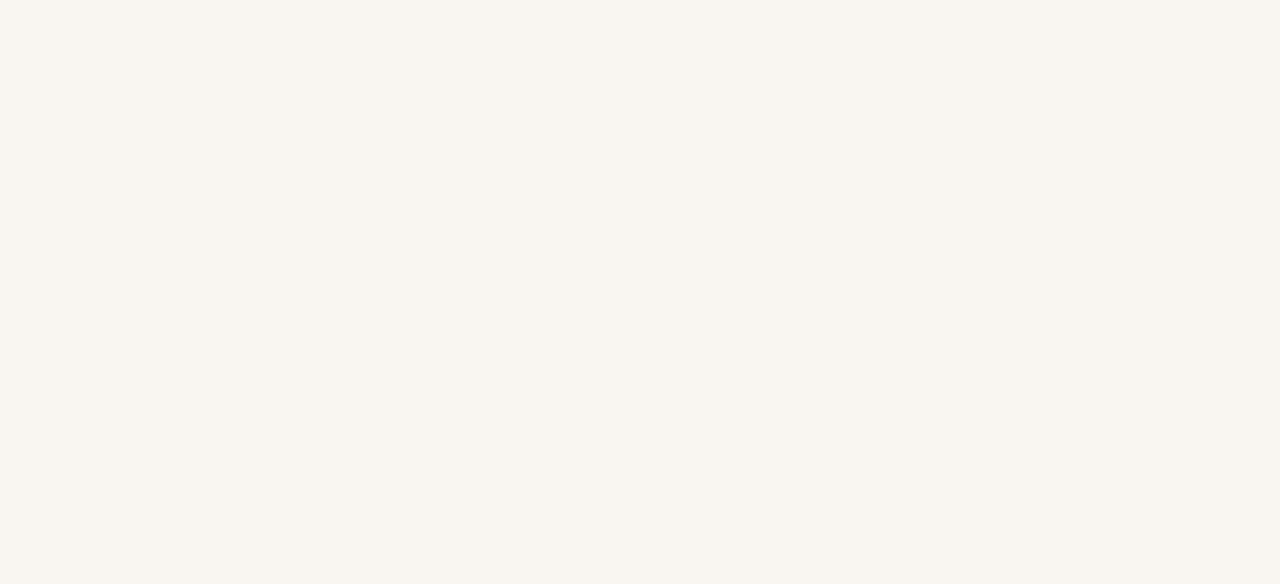
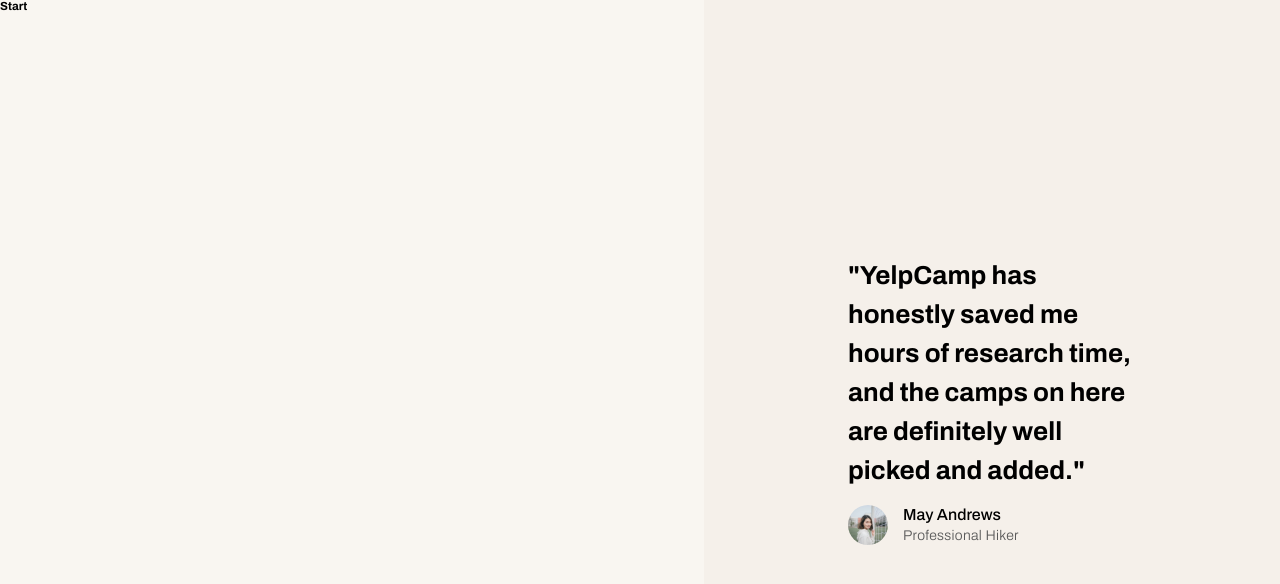
Before and after one commit to ChristianRL23/yelp-camp, a React (Create React App) app: page /login in a window 1280 px wide. Before the commit this address had no page. Shown: the top 584 px of the page. Built offline with nearby package versions, Linux system fonts and the light colour scheme.

Commit message:
Create the Account layout and add the testimonial part

```diff
--- a/src/App.js
+++ b/src/App.js
@@ -1,5 +1,6 @@
 import { Route, Routes } from 'react-router-dom';
 import './App.scss';
+import Account from './layouts/Account/Account';
 import HomePage from './layouts/HomePage/HomePage';
 import LandingPage from './layouts/LandingPage/LandingPage';
 
@@ -8,6 +9,7 @@
     <Routes>
       <Route path="/welcome" element={<LandingPage />} />
       <Route path="/home" element={<HomePage />} />
+      <Route path="/login" element={<Account />} />
     </Routes>
   );
 }
--- /dev/null
+++ b/src/layouts/Account/Account.jsx
@@ -0,0 +1,37 @@
+import './Account.scss';
+import quoteAuthor from './User.svg';
+
+const Account = () => {
+  return (
+    <section className="account">
+      <div className="account__left">
+        <h3>Start</h3>
+      </div>
+      <div className="account__right">
+        <div className="account__right__quote">
+          <h4 className="account__right__quote__quote">
+            "YelpCamp has honestly saved me hours of research time, and the
+            camps on here are definitely well picked and added."
+          </h4>
+          <div className="account__right__quote__author">
+            <img
+              className="account__right__quote__author__image"
+              src={quoteAuthor}
+              alt="Author"
+            />
+            <div className="account__right__quote__author__info">
+              <h6 className="account__right__quote__author__info__name">
+                May Andrews
+              </h6>
+              <p className="account__right__quote__author__info__role">
+                Professional Hiker
+              </p>
+            </div>
+          </div>
+        </div>
+      </div>
+    </section>
+  );
+};
+
+export default Account;
--- /dev/null
+++ b/src/layouts/Account/Account.scss
@@ -0,0 +1,46 @@
+@use './../../shared' as s;
+
+.account {
+  display: flex;
+  height: 100vh;
+
+  &__left {
+    width: 55%;
+  }
+
+  &__right {
+    display: flex;
+    justify-content: center;
+    align-items: center;
+    width: 45%;
+    height: 100%;
+    background-color: var(--color-primary-sand);
+
+    &__quote {
+      width: 50%;
+
+      &__quote {
+        font-size: 2.6rem;
+        line-height: 1.5;
+        margin-bottom: 1.5rem;
+      }
+
+      &__author {
+        display: flex;
+        align-items: center;
+        gap: 1.5rem;
+
+        &__info {
+          &__name {
+            font-size: 1.6rem;
+            font-weight: 500;
+            margin-bottom: 0.5rem;
+          }
+          &__role {
+            @include s.paragraph(1.4);
+          }
+        }
+      }
+    }
+  }
+}
```
Also changed, not shown: src/layouts/Account/User.svg (added).
